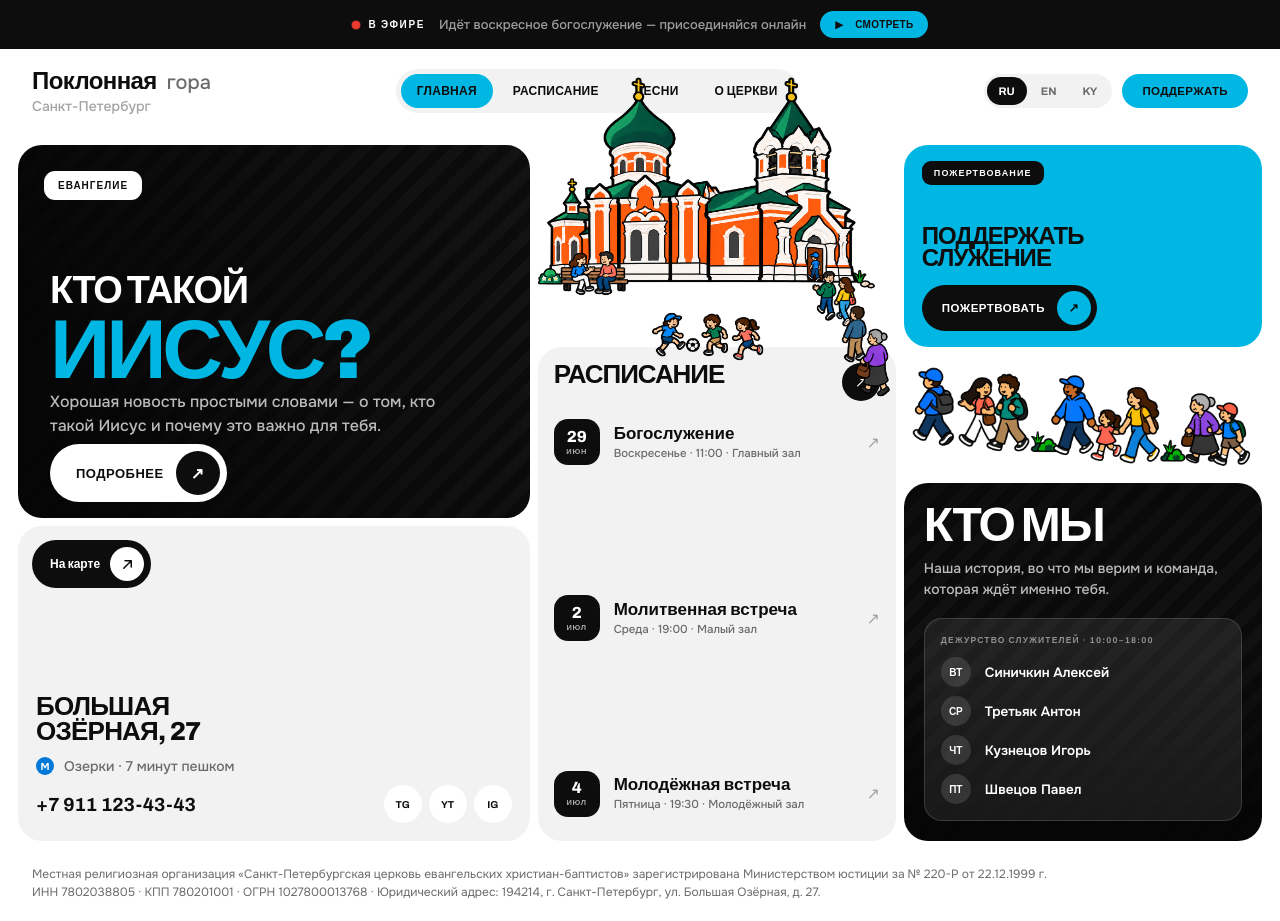
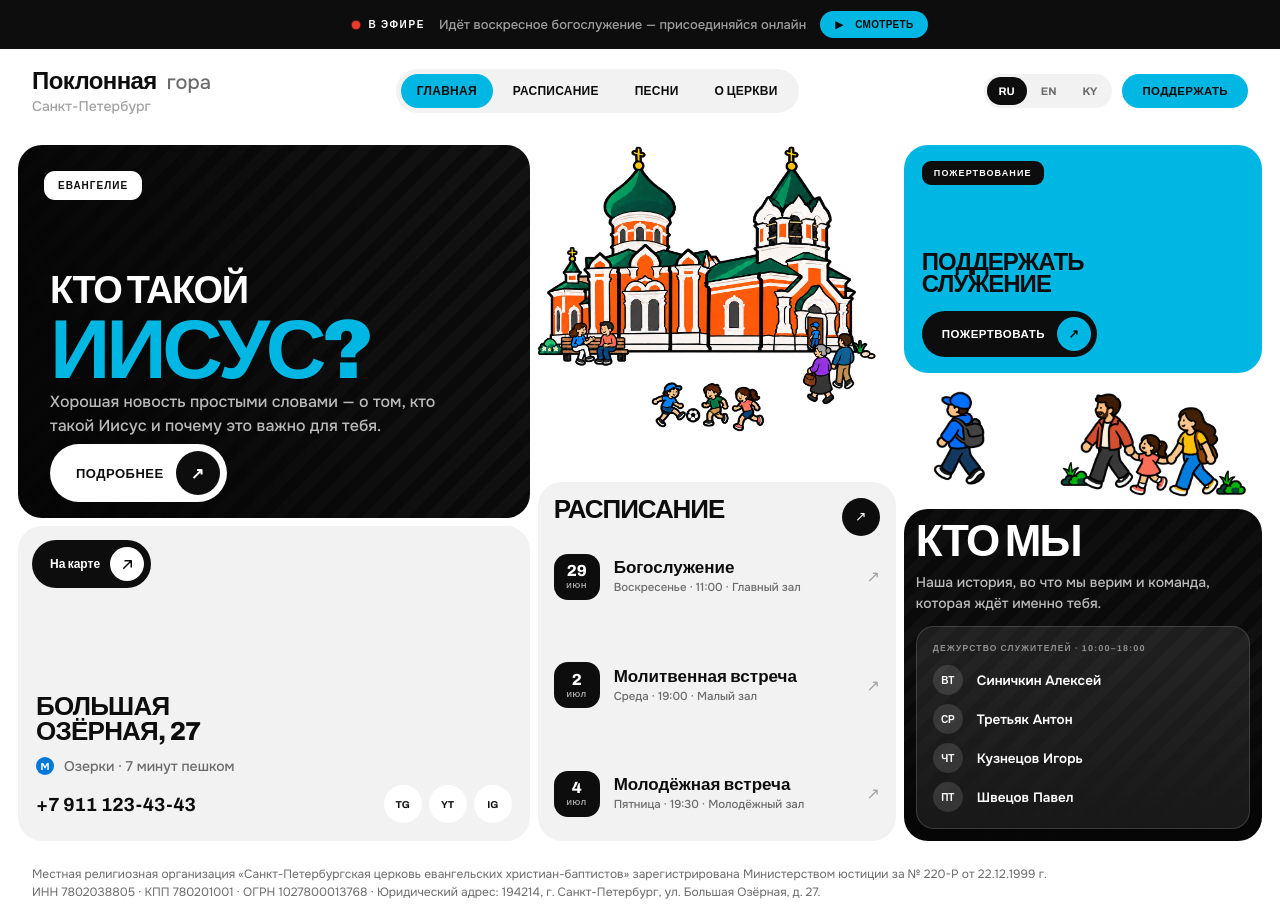
Before and after one commit to palliok/pg.church, a React (Vite) app in the folder frontend/: page / in a window 1280 px wide. Built offline with nearby package versions, Linux system fonts and the light colour scheme.

Commit message:
поправил расположение картинок

```diff
--- a/frontend/src/pages/Home.jsx
+++ b/frontend/src/pages/Home.jsx
@@ -116,6 +116,39 @@ export default function Home() {
         <ContactsCard className="home-address" />
         </div>
 
+        <div className="home-schedule-column" ref={scheduleColumnRef}>
+        <div className="home-church">
+          <img src="/church-with-people-details-v6.png" alt="" />
+        </div>
+
+        {/* Расписание */}
+        <div className="home-schedule" style={{ borderRadius: 24, background: 'var(--c-panel)', padding: '20px 20px 16px', display: 'flex', flexDirection: 'column' }}>
+          <div style={{ display: 'flex', alignItems: 'flex-start', justifyContent: 'space-between' }}>
+            <div className="h-display" style={{ fontSize: 26, whiteSpace: 'nowrap' }}>Расписание</div>
+            <Link to="/schedule" aria-label={t('Всё расписание')}>
+              <ArrowKnob size={38} as="span" />
+            </Link>
+          </div>
+          <div style={{ flex: 1, display: 'flex', flexDirection: 'column', justifyContent: 'space-between', marginTop: 10 }}>
+            {homeEvents.map((e) => (
+              <Link key={e.id} to={`/schedule/${e.id}`} className="card-row" style={{ padding: '8px 0' }}>
+                <span style={{ display: 'flex', flexDirection: 'column', alignItems: 'center', justifyContent: 'center', width: 46, height: 46, borderRadius: 14, background: '#0d0d0d', color: '#fff', flex: '0 0 auto' }}>
+                  <span style={{ fontFamily: 'var(--f-head)', fontWeight: 800, fontSize: 16, lineHeight: 1 }}>{e.day}</span>
+                  <span style={{ fontFamily: 'var(--f-head)', fontWeight: 700, fontSize: 7.5, letterSpacing: '.1em', opacity: 0.65, marginTop: 2 }}>{e.mon}</span>
+                </span>
+                <span style={{ flex: 1, minWidth: 0 }}>
+                  <span style={{ display: 'block', fontFamily: 'var(--f-head)', fontWeight: 600, fontSize: 17, whiteSpace: 'nowrap', overflow: 'hidden', textOverflow: 'ellipsis' }}>{e.title}</span>
+                  <span style={{ display: 'block', font: '500 11.5px var(--f-body)', color: 'var(--c-gray-text)', marginTop: 2 }}>{e.sub}</span>
+                </span>
+                <span style={{ color: 'var(--c-gray-text-mute)' }}>↗</span>
+              </Link>
+            ))}
+          </div>
+        </div>
+
+        </div>
+
+        <div className="home-right">
         {/* Пожертвование */}
         <div className="home-donate-column">
         <Link
@@ -146,38 +179,6 @@ export default function Home() {
           </div>
         </Link>
         <img className="home-church-people" src="/church-people-details-v3.png" alt="" />
-        </div>
-
-        <div className="home-schedule-column" ref={scheduleColumnRef}>
-        <div className="home-church">
-          <img src="/church-with-people-details-v6.png" alt="" />
-        </div>
-
-        {/* Расписание */}
-        <div className="home-schedule" style={{ borderRadius: 24, background: 'var(--c-panel)', padding: '20px 20px 16px', display: 'flex', flexDirection: 'column' }}>
-          <div style={{ display: 'flex', alignItems: 'flex-start', justifyContent: 'space-between' }}>
-            <div className="h-display" style={{ fontSize: 26, whiteSpace: 'nowrap' }}>Расписание</div>
-            <Link to="/schedule" aria-label={t('Всё расписание')}>
-              <ArrowKnob size={38} as="span" />
-            </Link>
-          </div>
-          <div style={{ flex: 1, display: 'flex', flexDirection: 'column', justifyContent: 'space-between', marginTop: 10 }}>
-            {homeEvents.map((e) => (
-              <Link key={e.id} to={`/schedule/${e.id}`} className="card-row" style={{ padding: '8px 0' }}>
-                <span style={{ display: 'flex', flexDirection: 'column', alignItems: 'center', justifyContent: 'center', width: 46, height: 46, borderRadius: 14, background: '#0d0d0d', color: '#fff', flex: '0 0 auto' }}>
-                  <span style={{ fontFamily: 'var(--f-head)', fontWeight: 800, fontSize: 16, lineHeight: 1 }}>{e.day}</span>
-                  <span style={{ fontFamily: 'var(--f-head)', fontWeight: 700, fontSize: 7.5, letterSpacing: '.1em', opacity: 0.65, marginTop: 2 }}>{e.mon}</span>
-                </span>
-                <span style={{ flex: 1, minWidth: 0 }}>
-                  <span style={{ display: 'block', fontFamily: 'var(--f-head)', fontWeight: 600, fontSize: 17, whiteSpace: 'nowrap', overflow: 'hidden', textOverflow: 'ellipsis' }}>{e.title}</span>
-                  <span style={{ display: 'block', font: '500 11.5px var(--f-body)', color: 'var(--c-gray-text)', marginTop: 2 }}>{e.sub}</span>
-                </span>
-                <span style={{ color: 'var(--c-gray-text-mute)' }}>↗</span>
-              </Link>
-            ))}
-          </div>
-        </div>
-
         </div>
 
         {/* Кто мы */}
@@ -218,6 +219,7 @@ export default function Home() {
             </div>
           </div>
         </Link>
+        </div>
       </div>
 
     </div>
--- a/frontend/src/styles/pages.css
+++ b/frontend/src/styles/pages.css
@@ -15,6 +15,7 @@
 }
 
 .home-left { display: contents; }
+.home-right { display: contents; gap: inherit; }
 .home-hero { grid-column: 1 / 6; grid-row: 1 / 3; }
 .home-donate-column { display: flex; flex-direction: column; grid-column: 9 / 13; grid-row: 1 / 3; gap: inherit; min-width: 0; }
 .home-donate { flex: 1; }
@@ -50,6 +51,16 @@
   .home-church { height: calc(var(--donation-height, 184px) - 8px); }
   .home-hero .h-display > span { font-size: clamp(64px, calc(60dvh - 396px), 112px) !important; }
   .home-hero > p, .home-hero > .pill-btn { margin-top: 6px !important; }
+}
+
+@media (min-width: 1081px) and (max-width: 1440px) {
+  .home-right { display: flex; flex-direction: column; grid-column: 3 / 4; grid-row: 1 / 4; gap: inherit; min-width: 0; }
+  .home-church { height: auto; transform: none; }
+  .home-church img { position: static; transform: none; }
+  .home-donate-column { flex: 1; }
+  .home-about { padding: 12px !important; }
+  .home-about > .h-display { font-size: 44px !important; }
+  .home-about > div:last-child { margin-top: 12px !important; }
 }
 
 @media (max-width: 1080px) {
```
Also changed, not shown: frontend/public/church-people-details-v3.png, frontend/public/church-with-people-details-v6.png.
